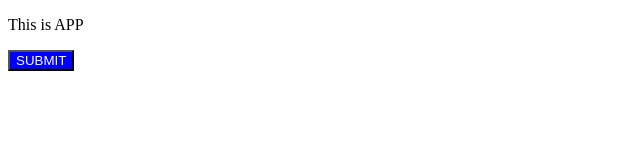
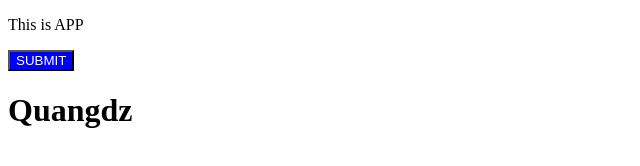
Before and after one commit to QuangSon1901/git-tutorial, a plain HTML site: page index.html in a window 1280 px wide. Shown: the whole page, without its empty margins (0-640 px from the left). Drawn offline with Linux system fonts and the light colour scheme.

Commit message:
Update index.html

```diff
--- a/index.html
+++ b/index.html
@@ -11,5 +11,6 @@
 <body>
     <p>This is APP</p>
     <button>SUBMIT</button>
+    <h1>Quangdz</h1>
 </body>
 </html>
```
